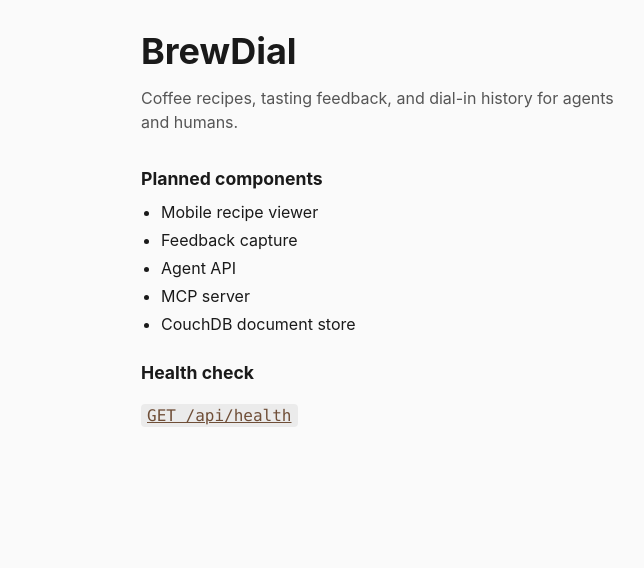
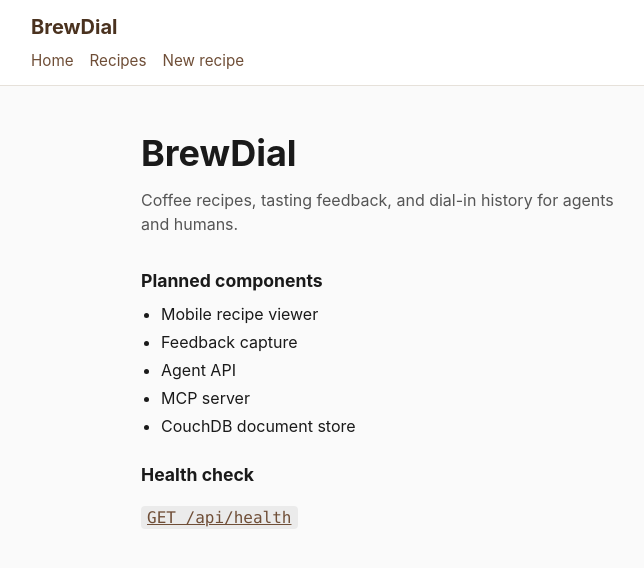
Before and after one commit to mgh3326/brewdial, a SvelteKit app in the folder apps/web/: page / in a window 1280 px wide. Shown: the top 568 px of the page, without its empty margins (249-893 px from the left). Built offline with nearby package versions, Linux system fonts and the light colour scheme.

Commit message:
feat(web): app shell with header and primary nav

```diff
--- a/apps/web/src/routes/+layout.svelte
+++ b/apps/web/src/routes/+layout.svelte
@@ -3,4 +3,21 @@
   let { children } = $props();
 </script>
 
-{@render children()}
+<svelte:head>
+  <meta name="viewport" content="width=device-width, initial-scale=1" />
+</svelte:head>
+
+<header class="app-header">
+  <div class="app-header-inner">
+    <a class="app-title" href="/">BrewDial</a>
+    <nav class="app-nav" aria-label="Primary">
+      <a href="/">Home</a>
+      <a href="/recipes">Recipes</a>
+      <a href="/recipes/new">New recipe</a>
+    </nav>
+  </div>
+</header>
+
+<main class="app-main">
+  {@render children()}
+</main>
```
